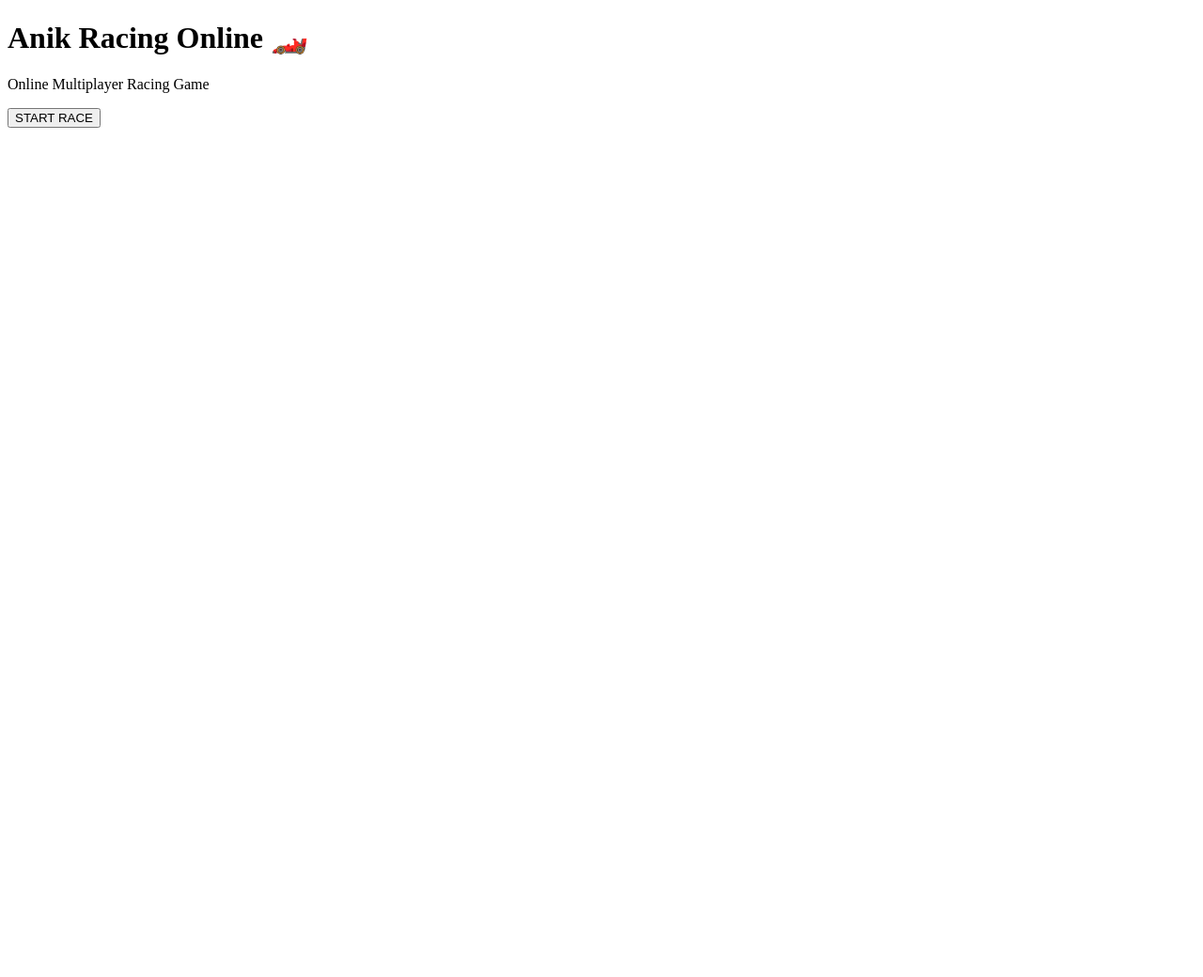
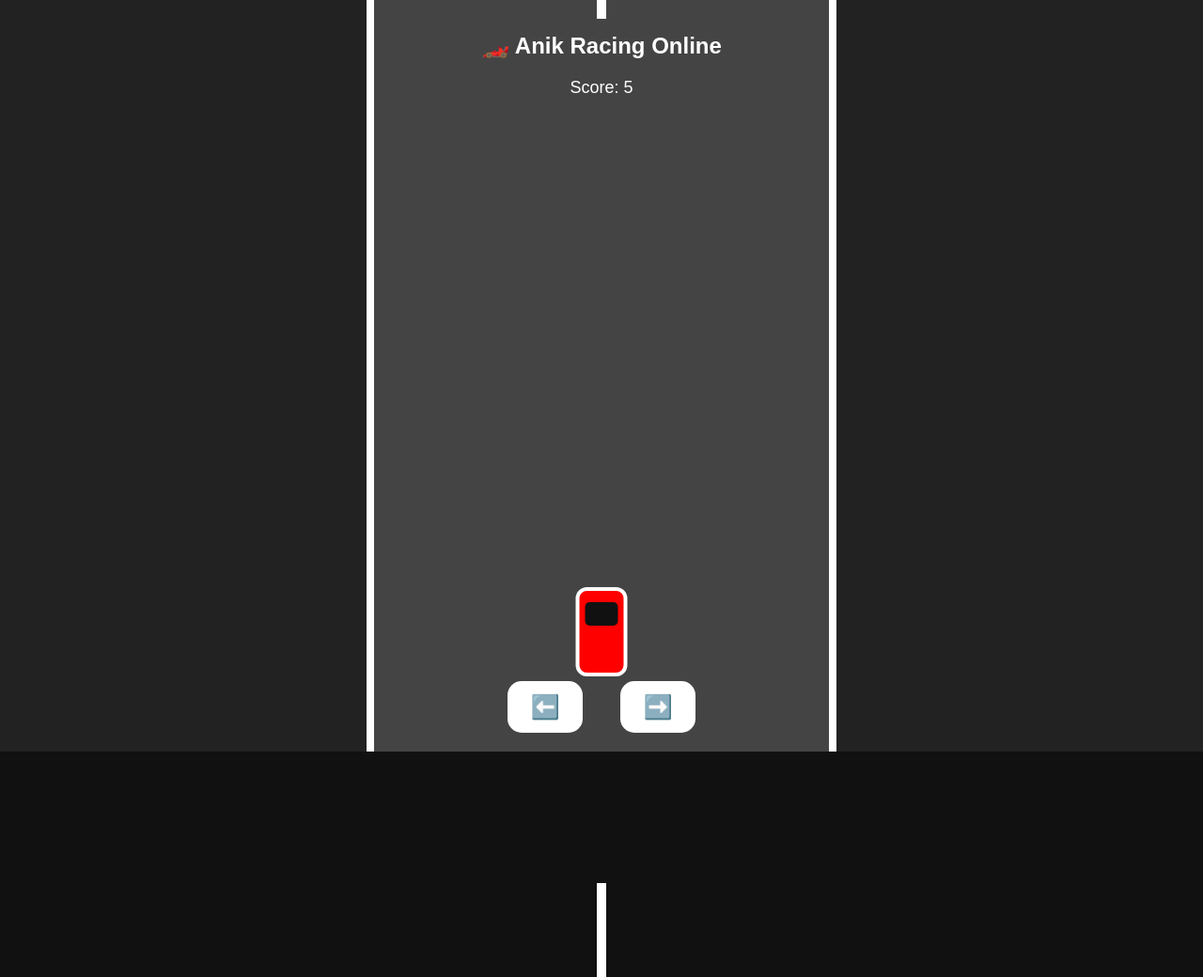
Before and after one commit to tanvirhasan439/anik-racing, a plain HTML site: page index.html in a window 1280 px wide. Shown: the whole page at 94% size. Before the commit the page ends 800 px from the top, so only its background shows below. Drawn offline with Linux system fonts and the light colour scheme.

Commit message:
Refactor index.html for improved game structure

```diff
--- a/index.html
+++ b/index.html
@@ -3,21 +3,195 @@
 <head>
 <meta charset="UTF-8">
 <meta name="viewport" content="width=device-width, initial-scale=1.0">
+
 <title>Anik Racing Online</title>
+
+<style>
+* {
+    box-sizing: border-box;
+}
+
+body {
+    margin: 0;
+    background: #111;
+    font-family: Arial, sans-serif;
+    overflow: hidden;
+}
+
+.game {
+    width: 100%;
+    height: 100vh;
+    position: relative;
+    background: #222;
+}
+
+.road {
+    position: absolute;
+    width: 80%;
+    max-width: 500px;
+    height: 100%;
+    left: 50%;
+    transform: translateX(-50%);
+    background: #444;
+    border-left: 8px solid white;
+    border-right: 8px solid white;
+}
+
+.line {
+    position: absolute;
+    width: 10px;
+    height: 80px;
+    background: white;
+    left: 50%;
+    transform: translateX(-50%);
+    animation: roadMove 0.7s linear infinite;
+}
+
+.line:nth-child(1) {
+    top: -100px;
+}
+
+.line:nth-child(2) {
+    top: 200px;
+    animation-delay: 0.2s;
+}
+
+.line:nth-child(3) {
+    top: 500px;
+    animation-delay: 0.4s;
+}
+
+@keyframes roadMove {
+    from {
+        transform: translate(-50%, -100px);
+    }
+    to {
+        transform: translate(-50%, 110vh);
+    }
+}
+
+.car {
+    position: absolute;
+    width: 55px;
+    height: 95px;
+    background: red;
+    border-radius: 12px;
+    bottom: 80px;
+    left: 50%;
+    transform: translateX(-50%);
+    border: 4px solid white;
+}
+
+.window {
+    position: absolute;
+    width: 35px;
+    height: 25px;
+    background: #111;
+    top: 12px;
+    left: 6px;
+    border-radius: 5px;
+}
+
+.controls {
+    position: absolute;
+    bottom: 20px;
+    width: 100%;
+    display: flex;
+    justify-content: center;
+    gap: 40px;
+    z-index: 10;
+}
+
+button {
+    width: 80px;
+    height: 55px;
+    font-size: 25px;
+    border: none;
+    border-radius: 15px;
+    background: white;
+}
+
+.title {
+    position: absolute;
+    top: 15px;
+    width: 100%;
+    text-align: center;
+    color: white;
+    z-index: 10;
+}
+
+.score {
+    font-size: 18px;
+}
+</style>
 </head>
 
 <body>
 
-    <h1>Anik Racing Online 🏎️</h1>
+<div class="game">
 
-    <p>Online Multiplayer Racing Game</p>
+    <div class="title">
+        <h2>🏎️ Anik Racing Online</h2>
+        <div class="score">Score: <span id="score">0</span></div>
+    </div>
 
-    <button onclick="startGame()">START RACE</button>
+    <div class="road">
+
+        <div class="line"></div>
+        <div class="line"></div>
+        <div class="line"></div>
+
+        <div class="car" id="car">
+            <div class="window"></div>
+        </div>
+
+    </div>
+
+    <div class="controls">
+        <button onclick="moveLeft()">⬅️</button>
+        <button onclick="moveRight()">➡️</button>
+    </div>
+
+</div>
 
 <script>
-        function startGame() {
-            alert("Race is starting! 🏁");
+
+let car = document.getElementById("car");
+let scoreText = document.getElementById("score");
+
+let position = 50;
+let score = 0;
+
+function moveLeft() {
+
+    position -= 8;
+
+    if (position < 12) {
+        position = 12;
     }
+
+    car.style.left = position + "%";
+}
+
+function moveRight() {
+
+    position += 8;
+
+    if (position > 88) {
+        position = 88;
+    }
+
+    car.style.left = position + "%";
+}
+
+setInterval(function() {
+
+    score++;
+
+    scoreText.textContent = score;
+
+}, 1000);
+
 </script>
 
 </body>
```
Lines whose indentation alone changed are shown as unchanged.
